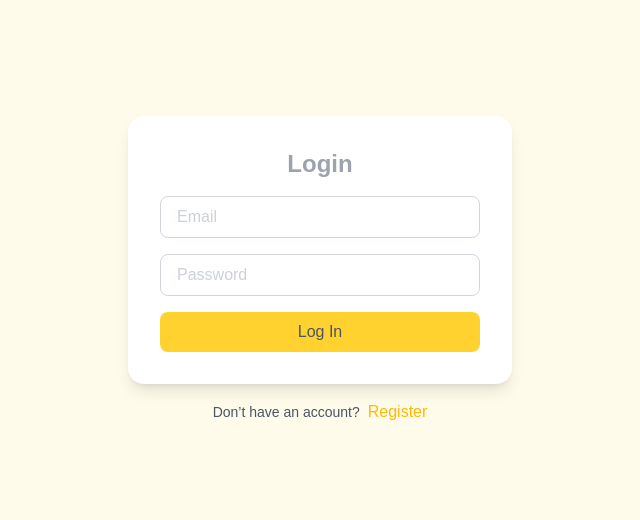
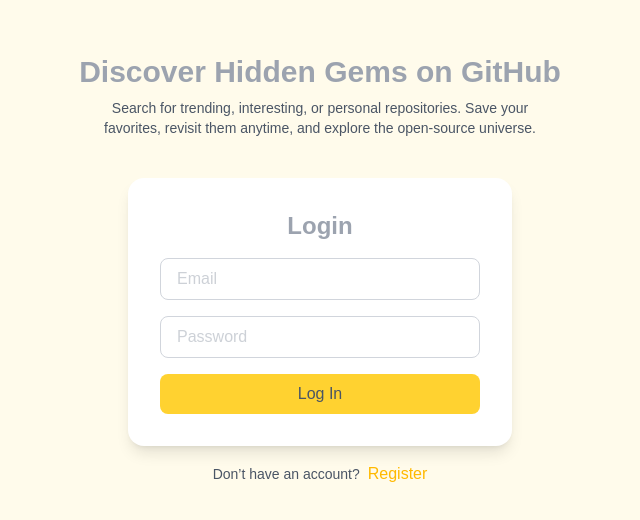
Before and after one commit to jadonahue/github_repo_explorer_frontend, a Next.js app: page /login in a window 1280 px wide. Shown: the part 130-650 px from the top of the page, without its empty margins (320-960 px from the left). Built offline with nearby package versions, Linux system fonts and the light colour scheme.

Commit message:
Add heading and text above login form on login page.

```diff
--- a/src/app/login/page.tsx
+++ b/src/app/login/page.tsx
@@ -44,6 +44,16 @@
 
     return (
         <main className="flex flex-col items-center justify-center min-h-screen">
+            <div className="text-center mb-10 px-4">
+                <h1 className="text-3xl font-bold">
+                    Discover Hidden Gems on GitHub
+                </h1>
+                <p className="mt-2 text-gray-600 dark:text-slate-500 text-sm max-w-md mx-auto">
+                    Search for trending, interesting, or personal repositories.
+                    Save your favorites, revisit them anytime, and explore the
+                    open-source universe.
+                </p>
+            </div>
             <form
                 onSubmit={handleLogin}
                 className="bg-white p-8 rounded-2xl shadow-lg w-full max-w-sm space-y-4"
```
